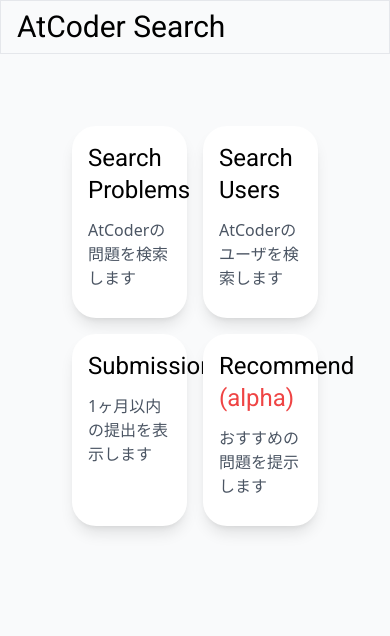
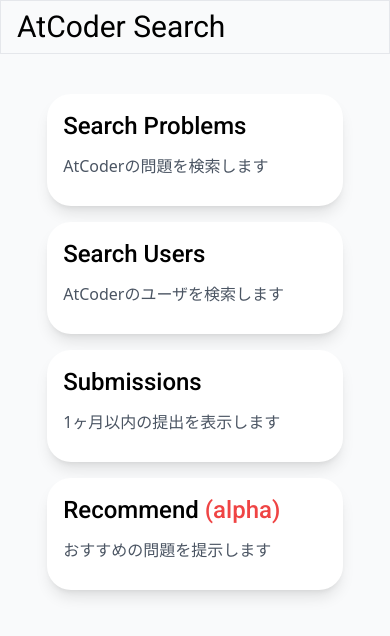
Before and after one commit to fjnkt98/AtCoderSearch, a SvelteKit app in the folder frontend/: page / in a window 390 px wide. Shown: the top 636 px of the page. Built offline with nearby package versions, Linux system fonts and the light colour scheme.

Commit message:
responsive design for top page

```diff
--- a/frontend/src/routes/+page.svelte
+++ b/frontend/src/routes/+page.svelte
@@ -3,25 +3,25 @@
 </script>
 
 <nav class="flex w-full items-center justify-start border">
-  <a href="/" class="mx-4 my-2 font-roboto text-3xl">AtCoder Search</a>
+  <a href="/" class="font-roboto mx-4 my-2 text-3xl">AtCoder Search</a>
 </nav>
 
-<div class="flex-1 overflow-auto p-16">
-  <div class="grid h-4/6 grid-cols-2 gap-4 p-2">
+<div class="flex flex-1 justify-center overflow-auto p-2 py-8">
+  <div class="grid h-4/6 w-5/6 max-w-6xl gap-4 p-2 sm:grid-cols-1 md:grid-cols-2">
     <a class="block rounded-3xl bg-white p-4 no-underline shadow-lg" href={`/search/problem?${defaultProblemSearchParams.toString()}`}>
-      <h3 class="font-roboto text-2xl">Search Problems</h3>
+      <h3 class="font-roboto text-2xl font-medium">Search Problems</h3>
       <p class="py-3 text-gray-600">AtCoderの問題を検索します</p>
     </a>
     <a class="block rounded-3xl bg-white p-4 no-underline shadow-lg" href={`/search/user?${defaultUserSearchParams.toString()}`}>
-      <h3 class="font-roboto text-2xl">Search Users</h3>
+      <h3 class="font-roboto text-2xl font-medium">Search Users</h3>
       <p class="py-3 text-gray-600">AtCoderのユーザを検索します</p>
     </a>
     <a class="block rounded-3xl bg-white p-4 no-underline shadow-lg" href={`/search/submission?${defaultSubmissionSearchParams.toString()}`}>
-      <h3 class="font-roboto text-2xl">Submissions</h3>
+      <h3 class="font-roboto text-2xl font-medium">Submissions</h3>
       <p class="py-3 text-gray-600">1ヶ月以内の提出を表示します</p>
     </a>
     <a class="block rounded-3xl bg-white p-4 no-underline shadow-lg" href={`/recommend/problem?${defaultRecommendParams.toString()}`}>
-      <h3 class="font-roboto text-2xl">Recommend <span class="text-red-500">(alpha)</span></h3>
+      <h3 class="font-roboto text-2xl font-medium">Recommend <span class="text-red-500">(alpha)</span></h3>
       <p class="py-3 text-gray-600">おすすめの問題を提示します</p>
     </a>
   </div>
```
